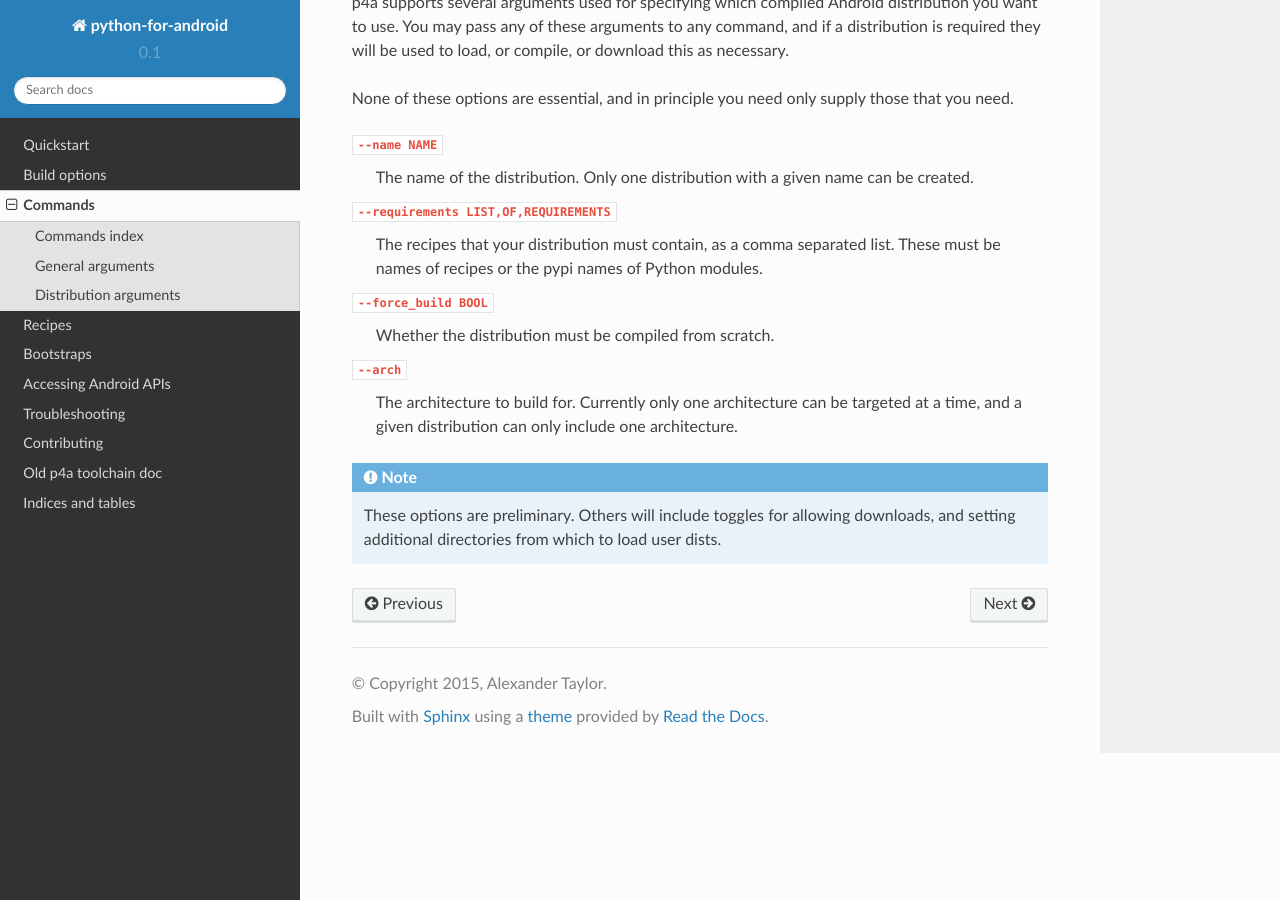
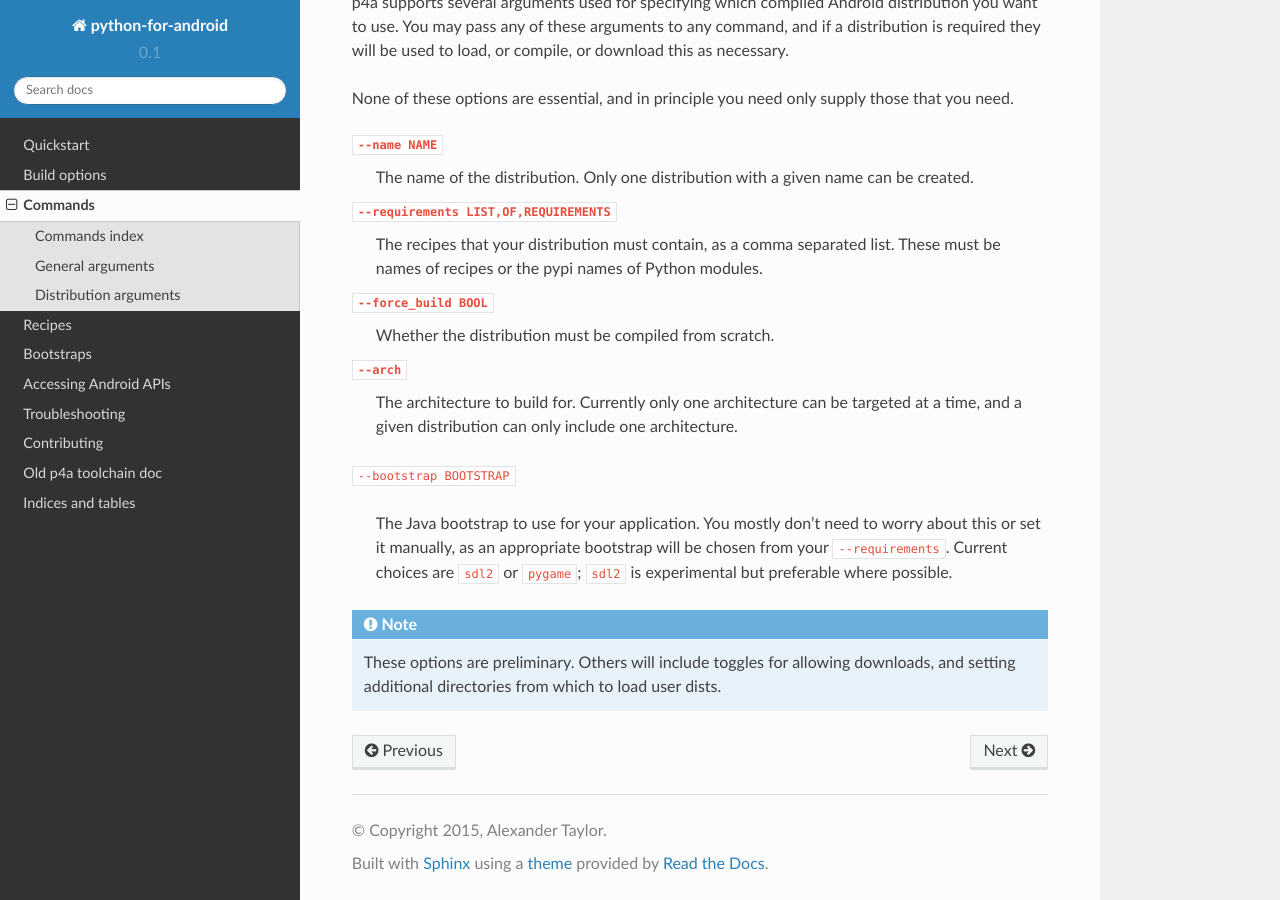
Before and after one commit to kivy/python-for-android, a Sphinx documentation site: the page built from doc/source/commands.rst, in a window 1280 px wide and 900 px high, scrolled down 1168 px. Built offline with Sphinx 7.4.7 and the Read the Docs theme 2.0.0, drawn with Linux system fonts in a browser that asks for light colours; pages that are not in the unit, such as notebooks, are missing from menus.

Commit message:
Documented --bootstrap

```diff
--- a/doc/source/commands.rst
+++ b/doc/source/commands.rst
@@ -74,6 +74,14 @@ supply those that you need.
   The architecture to build for. Currently only one architecture can be
   targeted at a time, and a given distribution can only include one architecture.
 
+``--bootstrap BOOTSTRAP``
+
+  The Java bootstrap to use for your application. You mostly don't
+  need to worry about this or set it manually, as an appropriate
+  bootstrap will be chosen from your ``--requirements``. Current
+  choices are ``sdl2`` or ``pygame``; ``sdl2`` is experimental but
+  preferable where possible.
+
 
 .. note:: These options are preliminary. Others will include toggles
           for allowing downloads, and setting additional directories
```
